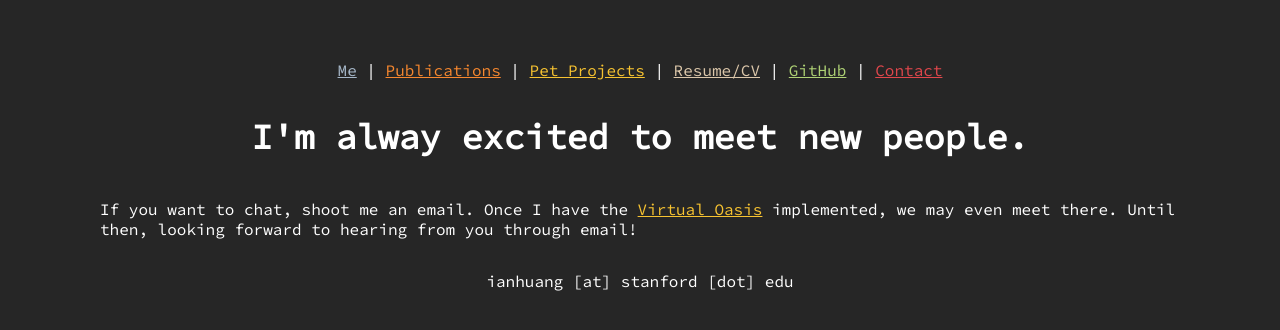
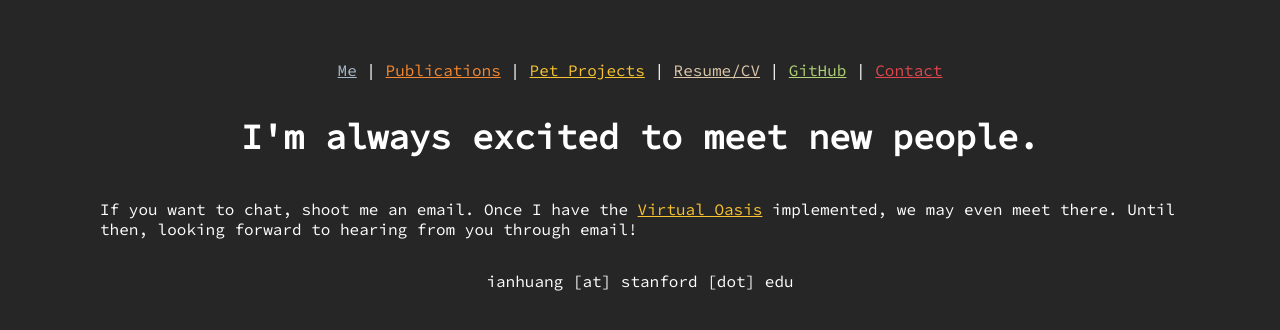
Before and after one commit to ianhuang0630/ianhuang0630.github.io, a plain HTML site: page contact.html in a window 1280 px wide. Drawn offline with Linux system fonts and the light colour scheme; a web font is replaced by a local one.

Commit message:
typo fixes

```diff
--- a/contact.html
+++ b/contact.html
@@ -21,7 +21,7 @@
         </div>
 
         <div class=centerhead>
-            <h1 id="header1"> I'm alway excited to meet new people. </h1>
+            <h1 id="header1"> I'm always excited to meet new people. </h1>
 
             <div class="contactinfo">
 
```
Also changed, not shown: pet_projects.html (+1 -1 lines).
